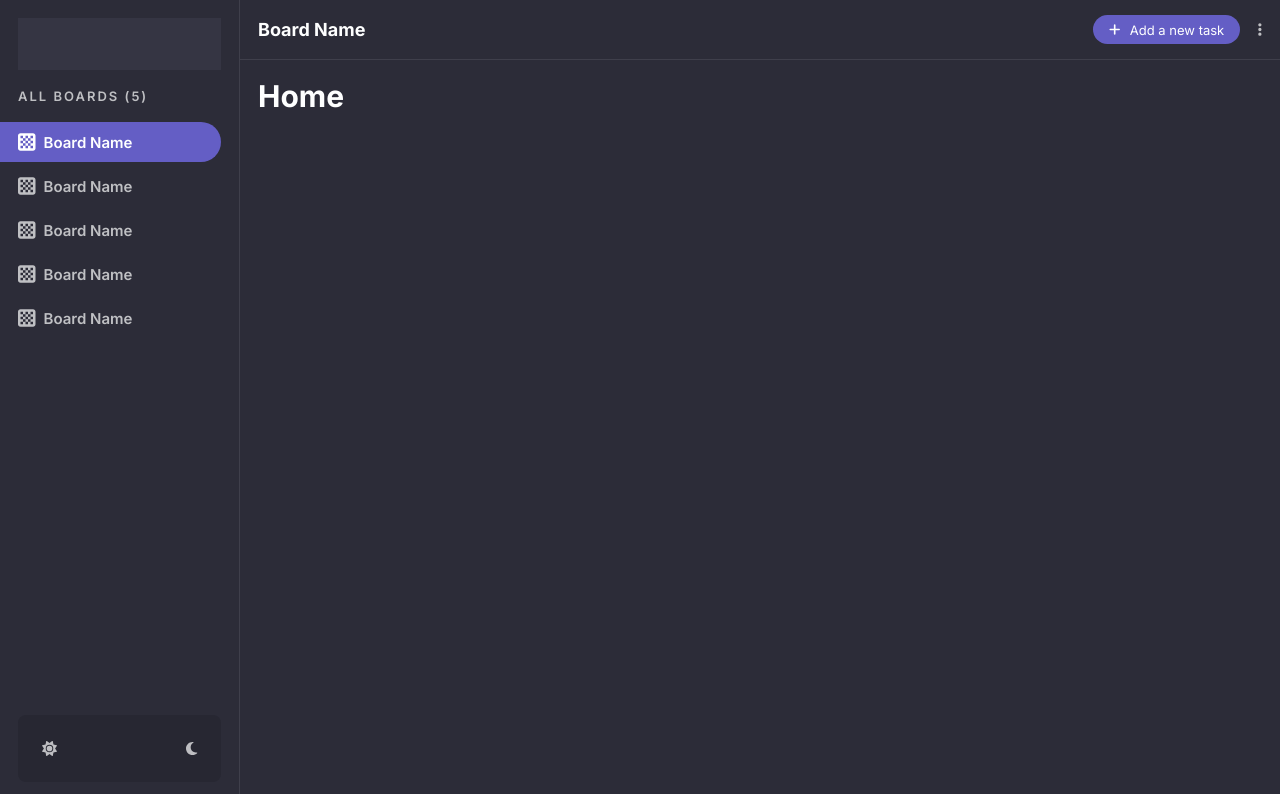
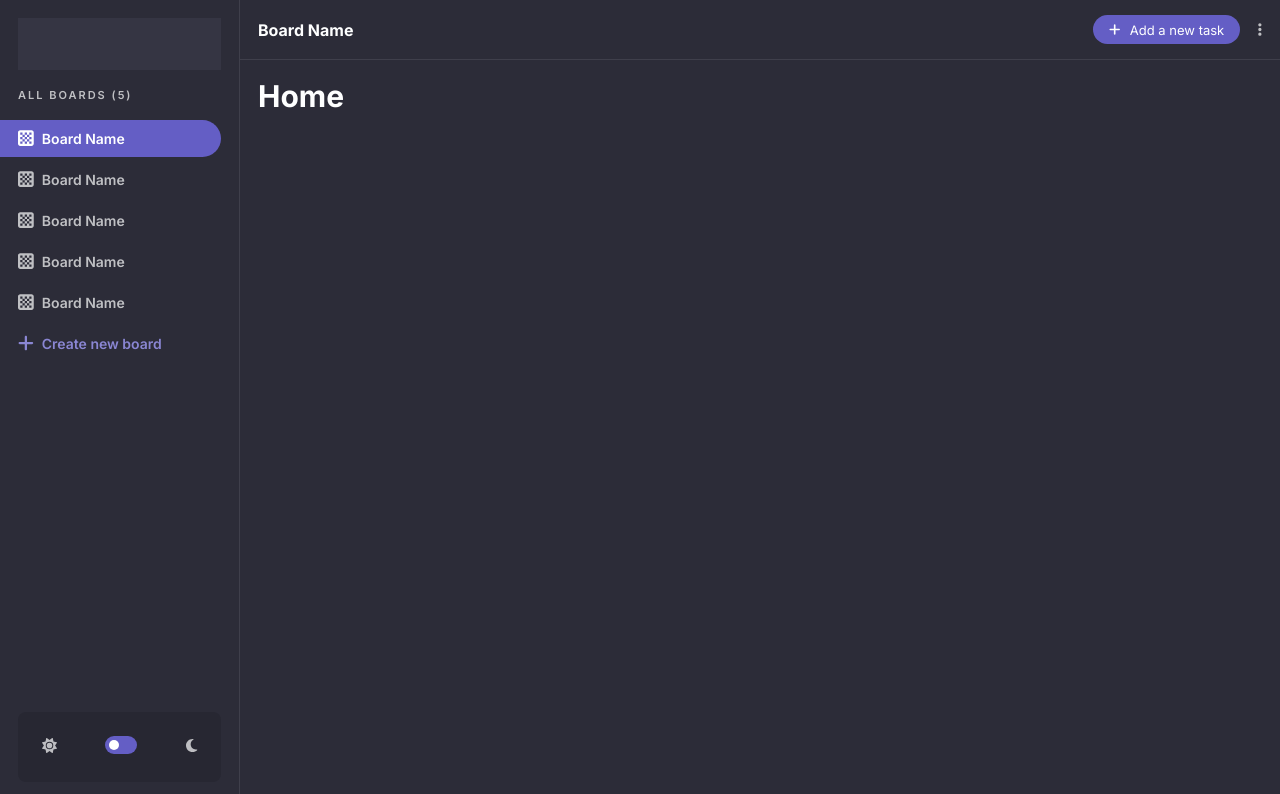
Before and after one commit to jindrichkraft/kanban-app, a React (Vite) app: page / in a window 1280 px wide. Shown: the top 794 px of the page. Built offline with nearby package versions, Linux system fonts and the light colour scheme.

Commit message:
Adding a toggle for theme

```diff
--- a/src/components/blocks/PageNavigation/PageNavigation.styles.scss
+++ b/src/components/blocks/PageNavigation/PageNavigation.styles.scss
@@ -5,7 +5,7 @@
   border-bottom: 1px solid #3F3F4B;
 
   .board-name-label {
-    font-size: 1.8rem;
+    font-size: 1.6rem;
   }
 
   .nav-items {
--- a/src/components/blocks/PageSidebar/PageSidebar.component.tsx
+++ b/src/components/blocks/PageSidebar/PageSidebar.component.tsx
@@ -47,9 +47,23 @@ const PageSidebar = (): JSX.Element => (
           Board Name
         </a>
       </li>
+      <li className="sidebar-item new-board">
+        <div className="board-icon">
+          <Icon name="plus" type="fas" />
+        </div>
+        <a href="#" className="sidebar-link">
+          Create new board
+        </a>
+      </li>
     </ul>
     <div className="theme-switch-box">
       <Icon name="sun" type="fas" />
+      <div className="toggle">
+        <input type="checkbox" id="theme-toggle" />
+        <label htmlFor="theme-toggle">
+          <span className="sr-only">Toggle Switch</span>
+        </label>
+      </div>
       <Icon name="moon" type="fas" />
     </div>
   </nav>
--- a/src/components/blocks/PageSidebar/PageSidebar.styles.scss
+++ b/src/components/blocks/PageSidebar/PageSidebar.styles.scss
@@ -14,7 +14,7 @@
   .board-count-label {
     margin-left: 1.8rem;
     margin-bottom: 1.8rem;
-    font-size: 1.3rem;
+    font-size: 1.1rem;
     font-weight: 600;
     text-transform: uppercase;
     letter-spacing: 0.2rem;
@@ -33,13 +33,16 @@
       padding: 0.8rem 0;
       padding-left: 1.8rem;
       gap: 0.8rem;
+      font-size: 1.4rem;
       font-weight: 600;
       border-radius: 0 99px 99px 0;
       opacity: 0.7;
-      transition: opacity 0.2s;
+      transition: 0.2s;
+      transition-property: color, opacity;
+      cursor: pointer;
 
       .board-icon {
-        font-size: 2rem;
+        font-size: 1.8rem;
       }
 
       &:hover {
@@ -49,6 +52,15 @@
       &.active {
         opacity: 1;
         background-color: #645EC5;
+      }
+
+      &.new-board {
+        color: #8A86D3;
+        opacity: 1;
+
+        &:hover {
+          color: #9A96D9;
+        }
       }
     }
   }
@@ -65,5 +77,37 @@
     .icon {
       opacity: 0.7;
     }
+
+    .toggle {
+      input {
+        display: none;
+
+        &:checked + label::before {
+          left: 1.8rem;
+        }
+      }
+
+      label {
+        position: relative;
+        display: inline-flex;
+        width: 3.2rem;
+        height: 1.8rem;
+        background-color: #645EC5;
+        border-radius: 99px;
+        cursor: pointer;
+
+        &::before {
+          content: '';
+          position: absolute;
+          top: 0.4rem;
+          left: 0.4rem;
+          width: 1rem;
+          height: 1rem;
+          background-color: #FEFFFF;
+          border-radius: 50%;
+          transition: left 0.2s;
+        }
+      }
+    }
   }
 }
```
